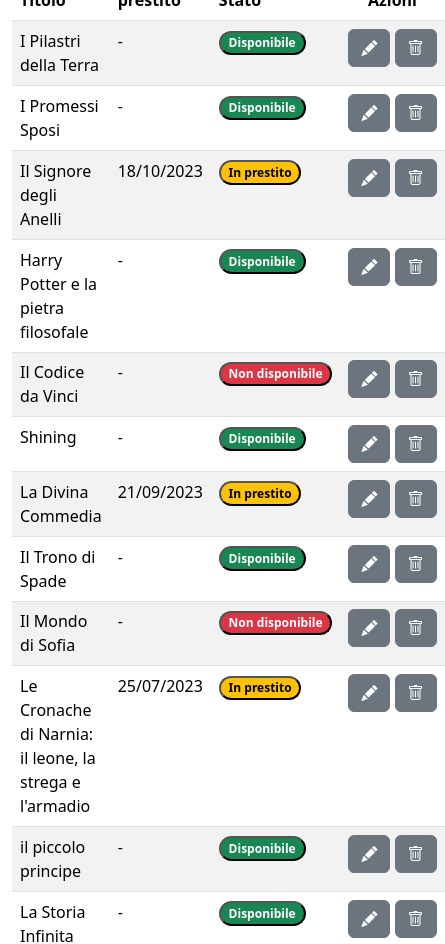
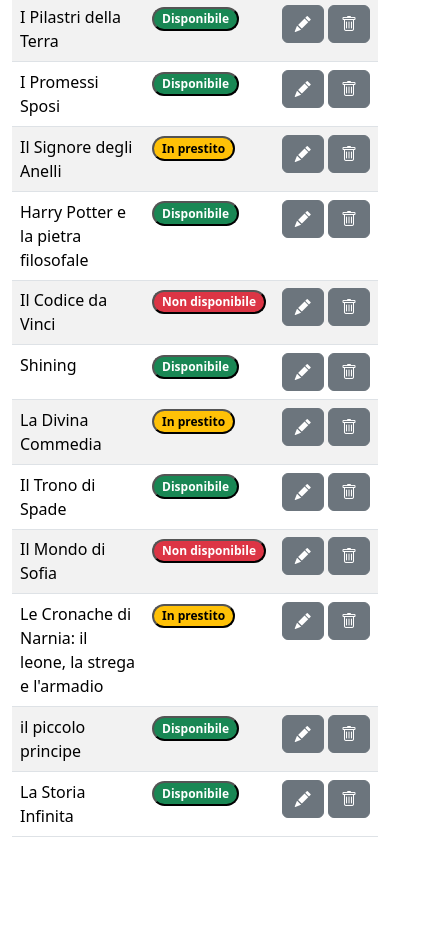
Before and after one commit to Fabio-Bianco/html-css-bootstrap-dashboard, a plain HTML site: page index.html in a window 390 px wide. Shown: the part 172-1116 px from the top of the page, 445 px wide, since content can reach past the window. After the commit the page ends 1024 px from the top, so only its background shows below. Drawn offline with nearby package versions, Linux system fonts and the light colour scheme.

Commit message:
fix: add d-none d-md-table-cell

```diff
--- a/index.html
+++ b/index.html
@@ -90,7 +90,7 @@
               <thead>
                 <tr>
                   <th scope="col">Titolo</th>
-                  <th scope="col" class="">Data prestito</th>
+                  <th scope="col" class="d-none d-md-table-cell">Data prestito</th>
                   <th scope="col">Stato</th>
                   <th scope="col" class="text-center text-nowrap">Azioni</th>
                 </tr>
@@ -98,7 +98,7 @@
               <tbody>
                 <tr>
                   <th scope="row" class="fw-lighter">I Pilastri della Terra</th>
-                  <td class="">-</td>
+                  <td class="d-none d-md-table-cell">-</td>
                   <td><button type="button" class="badge rounded-pill text-bg-success">Disponibile</button></td>
                   <td class="text-center text-nowrap"><button type="button" class="btn btn-secondary"><i
                         class="bi bi-pencil-fill"></i></button>
@@ -107,7 +107,7 @@
                 </tr>
                 <tr>
                   <th scope="row" class="fw-lighter">I Promessi Sposi</th>
-                  <td class="">-</td>
+                  <td class="d-none d-md-table-cell">-</td>
                   <td><button type="button" class="badge rounded-pill text-bg-success">Disponibile</button></td>
                   <td class="text-center text-nowrap"><button type="button" class="btn btn-secondary"><i
                         class="bi bi-pencil-fill"></i></i></button>
@@ -120,7 +120,7 @@
               <tbody>
                 <tr>
                   <th scope="row" class="fw-lighter">Il Signore degli Anelli</th>
-                  <td class=""> 18/10/2023</td>
+                  <td class="d-none d-md-table-cell"> 18/10/2023</td>
                   <td><button type="button" class="badge rounded-pill text-bg-warning">In prestito</button></td>
                   <td class="text-center text-nowrap"><button type="button" class="btn btn-secondary"><i
                         class="bi bi-pencil-fill"></i></button>
@@ -129,7 +129,7 @@
                 </tr>
                 <tr>
                   <th scope="row" class="fw-lighter">Harry Potter e la pietra filosofale</th>
-                  <td class="">-</td>
+                  <td class="d-none d-md-table-cell">-</td>
                   <td><button type="button" class="badge rounded-pill text-bg-success">Disponibile</button></td>
                   <td class="text-center text-nowrap"><button type="button" class="btn btn-secondary"><i
                         class="bi bi-pencil-fill"></i></button>
@@ -142,7 +142,7 @@
               <tbody>
                 <tr>
                   <th scope="row" class="fw-lighter">Il Codice da Vinci</th>
-                  <td class="">-</td>
+                  <td class="d-none d-md-table-cell">-</td>
                   <td><button type="button" class="badge rounded-pill text-bg-danger">Non disponibile</button></td>
                   <td class="text-center text-nowrap"><button type="button" class="btn btn-secondary"><i
                         class="bi bi-pencil-fill"></i></button>
@@ -151,7 +151,7 @@
                 </tr>
                 <tr>
                   <th scope="row" class="fw-lighter">Shining</th>
-                  <td class="">-</td>
+                  <td class="d-none d-md-table-cell">-</td>
                   <td><button type="button" class="badge rounded-pill text-bg-success">Disponibile</button></td>
                   <td class="text-center text-nowrap"><button type="button" class="btn btn-secondary"><i
                         class="bi bi-pencil-fill"></i></button>
@@ -164,7 +164,7 @@
               <tbody>
                 <tr>
                   <th scope="row" class="fw-lighter">La Divina Commedia</th>
-                  <td class="">21/09/2023</td>
+                  <td class="d-none d-md-table-cell">21/09/2023</td>
                   <td><button type="button" class="badge rounded-pill text-bg-warning">In prestito</button></td>
                   <td class="text-center text-nowrap"><button type="button" class="btn btn-secondary"><i
                         class="bi bi-pencil-fill"></i></button>
@@ -173,7 +173,7 @@
                 </tr>
                 <tr>
                   <th scope="row" class="fw-lighter">Il Trono di Spade</th>
-                  <td class="">-</td>
+                  <td class="d-none d-md-table-cell">-</td>
                   <td><button type="button" class="badge rounded-pill text-bg-success">Disponibile</button></td>
                   <td class="text-center text-nowrap"><button type="button" class="btn btn-secondary"><i
                         class="bi bi-pencil-fill"></i></button>
@@ -186,7 +186,7 @@
               <tbody>
                 <tr>
                   <th scope="row" class="fw-lighter">Il Mondo di Sofia</th>
-                  <td class="">-</td>
+                  <td class="d-none d-md-table-cell">-</td>
                   <td><button type="button" class="badge rounded-pill text-bg-danger">Non disponibile</button></td>
                   <td class="text-center text-nowrap"><button type="button" class="btn btn-secondary"><i
                         class="bi bi-pencil-fill"></i></button>
@@ -195,7 +195,7 @@
                 </tr>
                 <tr>
                   <th scope="row" class="fw-lighter">Le Cronache di Narnia: il leone, la strega e l'armadio</th>
-                  <td class="">25/07/2023</td>
+                  <td class="d-none d-md-table-cell">25/07/2023</td>
                   <td><button type="button" class="badge rounded-pill text-bg-warning">In prestito</button></td>
                   <td class="text-center text-nowrap"><button type="button" class="btn btn-secondary"><i
                         class="bi bi-pencil-fill"></i></button>
@@ -208,7 +208,7 @@
               <tbody>
                 <tr>
                   <th scope="row" class="fw-lighter">il piccolo principe</th>
-                  <td class="">-</td>
+                  <td class="d-none d-md-table-cell">-</td>
                   <td><button type="button" class="badge rounded-pill text-bg-success">Disponibile</button></td>
                   <td class="text-center text-nowrap"><button type="button" class="btn btn-secondary"><i
                         class="bi bi-pencil-fill"></i></button>
@@ -217,7 +217,7 @@
                 </tr>
                 <tr>
                   <th scope="row" class="fw-lighter">La Storia Infinita</th>
-                  <td class="">-</td>
+                  <td class="d-none d-md-table-cell">-</td>
                   <td><button type="button" class="badge rounded-pill text-bg-success">Disponibile</button></td>
                   <td class="text-center text-nowrap"><button type="button" class="btn btn-secondary"><i
                         class="bi bi-pencil-fill"></i></button>
@@ -229,7 +229,7 @@
             </table>
 
           </div>
-          <div class="col-12 col-lg-4">Colonna 2</div>
+          <div class="col-12 col-lg-4"></div>
         </div>
       </div>
     </main>
```
